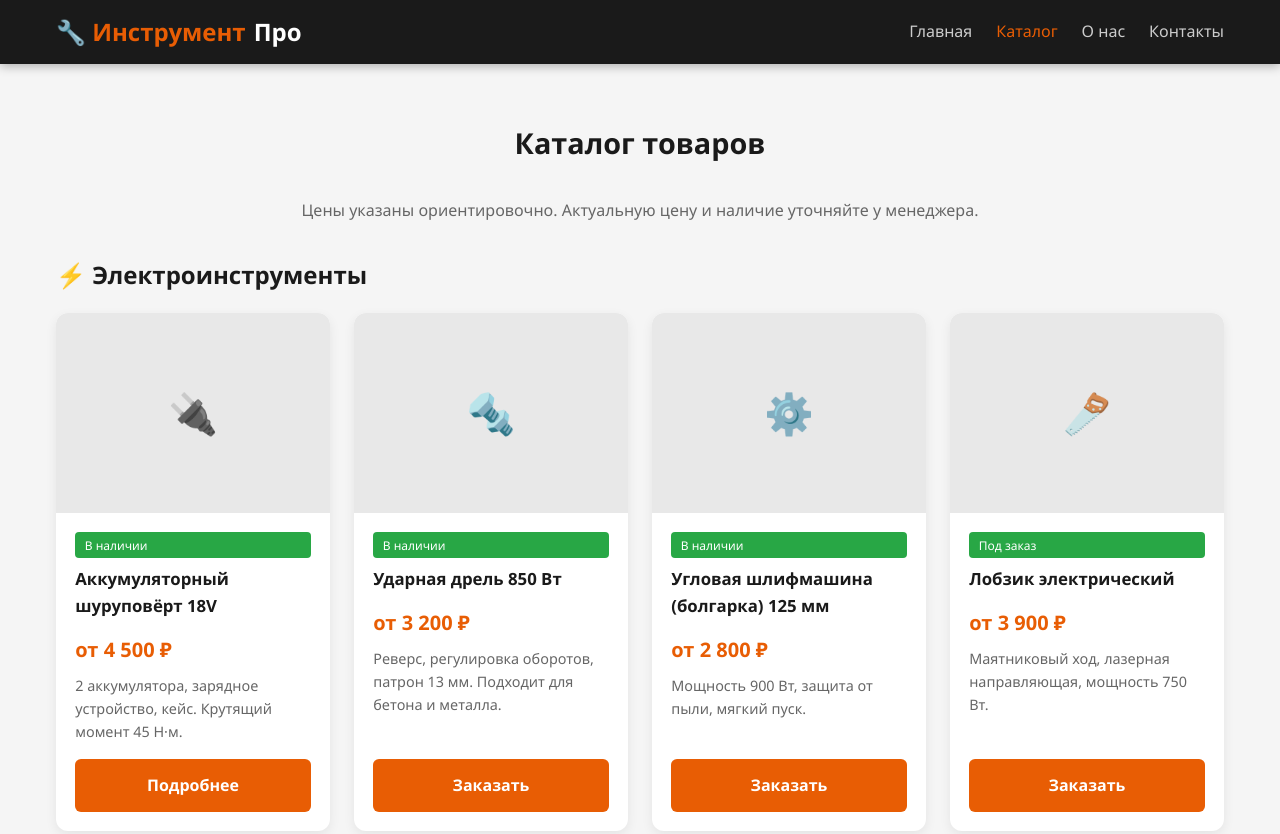
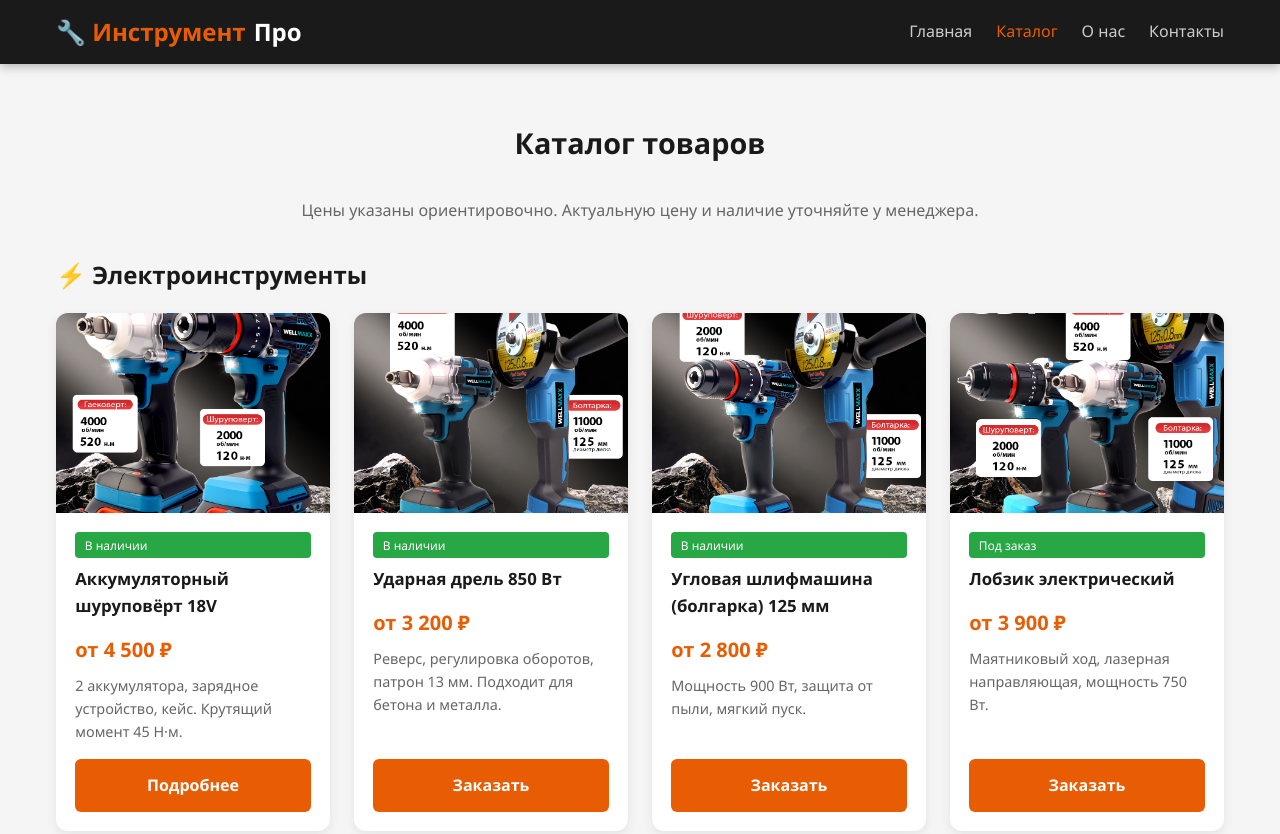
Before and after one commit to pcdn092515/tools-ru, a plain HTML site: page catalog.html in a window 1280 px wide. Shown: the top 834 px of the page. Drawn offline with Linux system fonts and the light colour scheme.

Commit message:
Update catalog.html

```diff
--- a/catalog.html
+++ b/catalog.html
@@ -33,7 +33,7 @@
     <div class="products-grid">
 
       <div class="product-card">
-        <div class="img-placeholder">🔌</div>
+       <img src="2-1.jpg" alt="Аккумуляторный шуруповёрт 18V" style="width:100%; height:200px; object-fit:cover;">
         <div class="info">
           <span class="badge">В наличии</span>
           <h3>Аккумуляторный шуруповёрт 18V</h3>
@@ -44,7 +44,7 @@
       </div>
 
       <div class="product-card">
-        <div class="img-placeholder">🔩</div>
+        <img src="2-2.jpg" alt="Аккумуляторный шуруповёрт 18V" style="width:100%; height:200px; object-fit:cover;">
         <div class="info">
           <span class="badge">В наличии</span>
           <h3>Ударная дрель 850 Вт</h3>
@@ -55,7 +55,7 @@
       </div>
 
       <div class="product-card">
-        <div class="img-placeholder">⚙️</div>
+         <img src="2-3.jpg" alt="Аккумуляторный шуруповёрт 18V" style="width:100%; height:200px; object-fit:cover;">
         <div class="info">
           <span class="badge">В наличии</span>
           <h3>Угловая шлифмашина (болгарка) 125 мм</h3>
@@ -66,7 +66,7 @@
       </div>
 
       <div class="product-card">
-        <div class="img-placeholder">🪚</div>
+         <img src="3-1.jpg" alt="Аккумуляторный шуруповёрт 18V" style="width:100%; height:200px; object-fit:cover;">
         <div class="info">
           <span class="badge">Под заказ</span>
           <h3>Лобзик электрический</h3>
```
